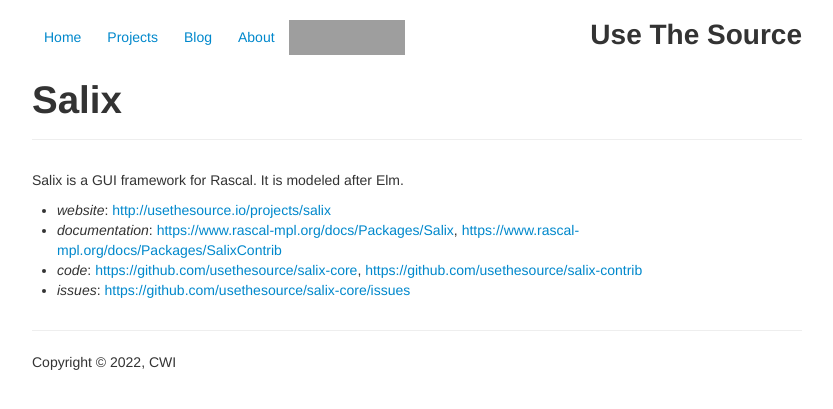
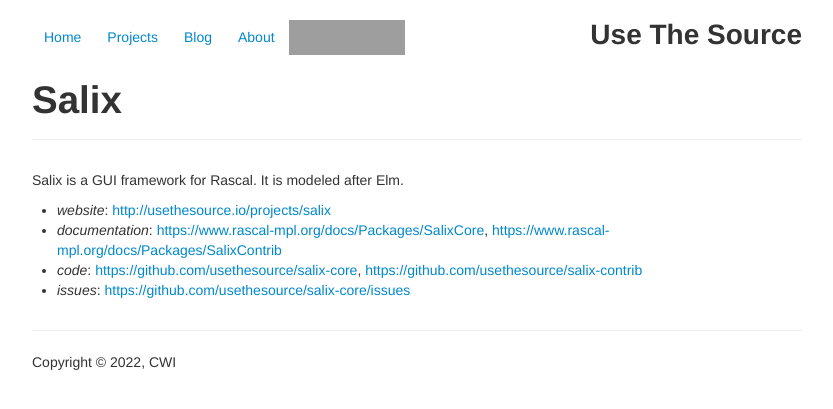
Before and after one commit to usethesource/usethesource.github.io, a Jekyll site: the page built from projects/salix/index.md, in a window 1280 px wide, cut to the strip 0-409 px from the top of the page. Shown: the whole strip, without its empty margins (223-1056 px from the left). Built offline with Jekyll 4.4.1, drawn with Linux system fonts in a browser that asks for light colours; some of the changed lines change nothing that is shown; grey boxes are pictures that could not be loaded.

Commit message:
Update index.md

```diff
--- a/projects/salix/index.md
+++ b/projects/salix/index.md
@@ -7,6 +7,6 @@
 Salix is a GUI framework for Rascal. It is modeled after Elm.
 
 * *website*: <http://usethesource.io/projects/salix>
-* *documentation*: <https://www.rascal-mpl.org/docs/Packages/Salix>, <https://www.rascal-mpl.org/docs/Packages/SalixContrib>
+* *documentation*: <https://www.rascal-mpl.org/docs/Packages/SalixCore>, <https://www.rascal-mpl.org/docs/Packages/SalixContrib>
 * *code*: <https://github.com/usethesource/salix-core>, <https://github.com/usethesource/salix-contrib>
 * *issues*: <https://github.com/usethesource/salix-core/issues>
```
